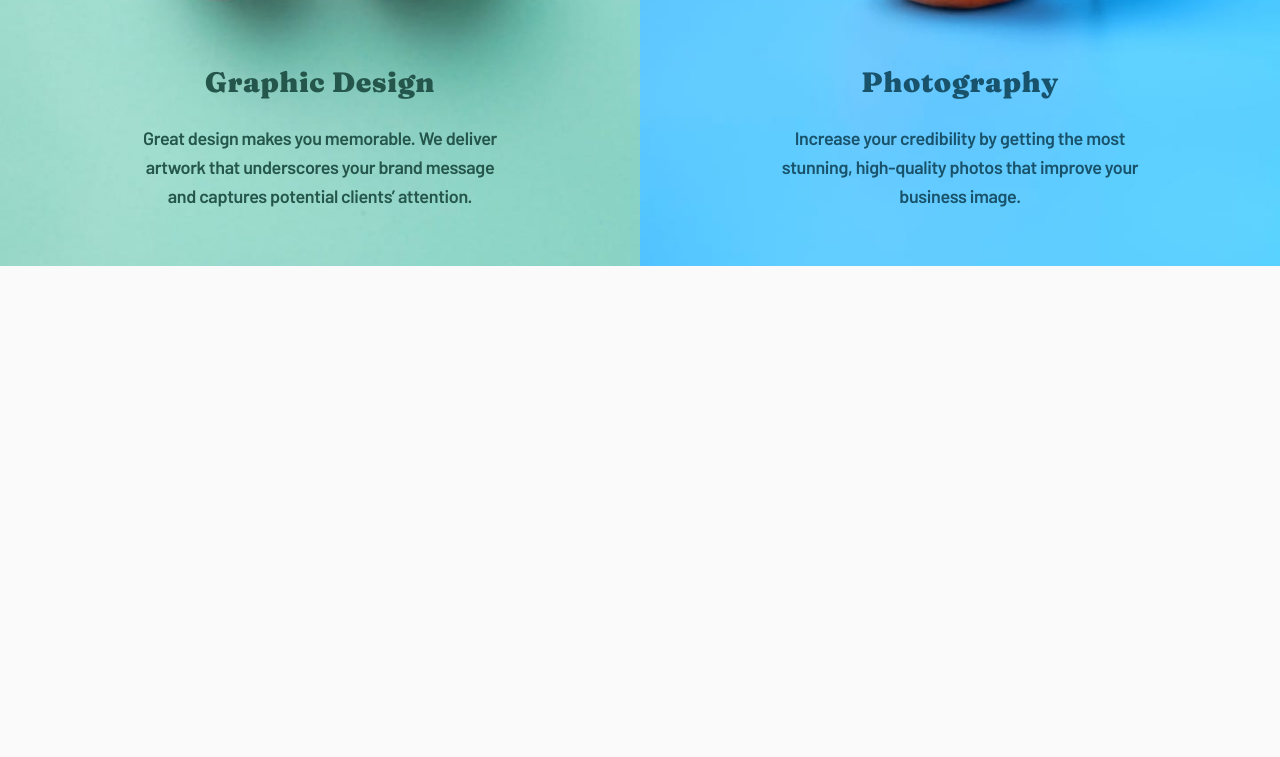
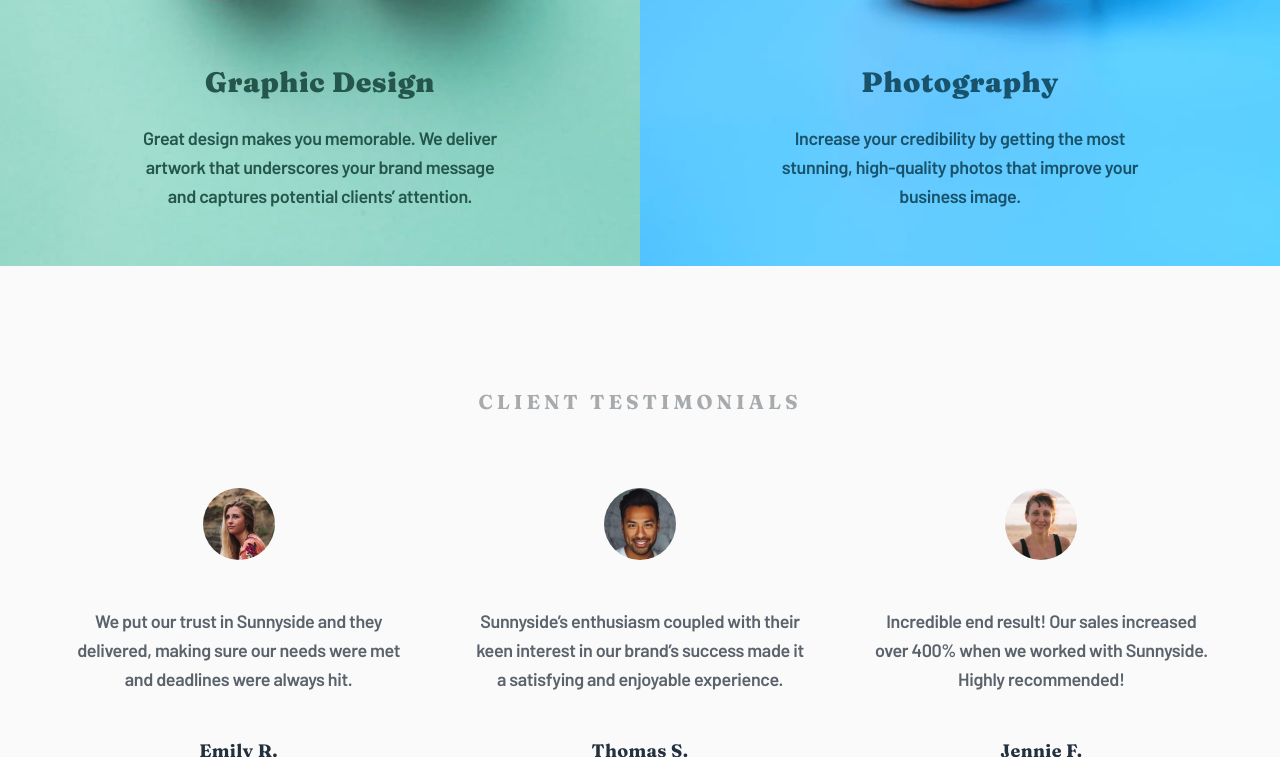
Before and after one commit to AntoineC-dev/sunnyside-agency-landing-page, a website built with Vite: page index.html in a window 1280 px wide. Shown: the part 2043-2800 px from the top of the page. Before the commit the page ends 2309 px from the top, so only its background shows below. Built offline with nearby package versions, Linux system fonts and the light colour scheme.

Commit message:
Build testimonials

```diff
--- a/index.html
+++ b/index.html
@@ -111,6 +111,37 @@
           </div>
         </section>
       </div>
+      <section class="testimonials">
+        <h2 class="testimonials__title">Client Testimonials</h2>
+        <div class="testimonials__inner">
+          <article class="testimonial">
+            <img class="testimonial__avatar" src="./src/assets/image-emily.jpg" alt="Avatar picture of Emily" />
+            <blockquote class="testimonial__quote">
+              We put our trust in Sunnyside and they delivered, making sure our needs were met and deadlines were always
+              hit.
+            </blockquote>
+            <span class="testimonial__name">Emily R.</span>
+            <cite class="testimonial__cite">Marketing Director</cite>
+          </article>
+          <article class="testimonial">
+            <img class="testimonial__avatar" src="./src/assets/image-thomas.jpg" alt="Avatar picture of Thomas" />
+            <blockquote class="testimonial__quote">
+              Sunnyside’s enthusiasm coupled with their keen interest in our brand’s success made it a satisfying and
+              enjoyable experience.
+            </blockquote>
+            <span class="testimonial__name">Thomas S.</span>
+            <cite class="testimonial__cite">Chief Operating Officer</cite>
+          </article>
+          <article class="testimonial">
+            <img class="testimonial__avatar" src="./src/assets/image-jennie.jpg" alt="Avatar picture of Jennie" />
+            <blockquote class="testimonial__quote">
+              Incredible end result! Our sales increased over 400% when we worked with Sunnyside. Highly recommended!
+            </blockquote>
+            <span class="testimonial__name">Jennie F.</span>
+            <cite class="testimonial__cite">Business Owner</cite>
+          </article>
+        </div>
+      </section>
     </main>
     <script type="module" src="/src/main.ts"></script>
   </body>
--- a/src/styles/partials/_typography.scss
+++ b/src/styles/partials/_typography.scss
@@ -16,7 +16,8 @@ h2 {
   color: $clr-neutral-400;
 }
 
-p {
+p,
+blockquote {
   line-height: $lh-loose;
   letter-spacing: $ls-body;
 }
--- a/src/styles/styles.scss
+++ b/src/styles/styles.scss
@@ -223,7 +223,7 @@ body {
   .feature {
     padding: 4rem 1.5rem;
     width: 100%;
-    max-width: 28rem;
+    max-width: 30rem;
     text-align: center;
     margin-inline: auto;
 
@@ -316,3 +316,71 @@ body {
     }
   }
 }
+
+.testimonials {
+  padding: 4rem 1.5rem;
+
+  &__title {
+    margin-bottom: 4rem;
+    font-size: $fs-md;
+    letter-spacing: $ls-black;
+    font-weight: $fw-heading-bold;
+    color: $clr-neutral-100;
+    text-transform: uppercase;
+    text-align: center;
+  }
+
+  &__inner {
+    display: flex;
+    flex-direction: column;
+    gap: 4rem;
+  }
+
+  @media (min-width: $screen-lg) {
+    padding-block: clamp(4rem, calc(-10.77rem + 23.08vw), 10rem);
+
+    &__title {
+      margin-bottom: clamp(4rem, calc(1.54rem + 3.85vw), 5rem);
+    }
+
+    &__inner {
+      flex-direction: row;
+      justify-content: center;
+    }
+  }
+}
+
+.testimonial {
+  display: flex;
+  flex-direction: column;
+  align-items: center;
+
+  &__avatar {
+    width: 4.5rem;
+    border-radius: 50%;
+  }
+
+  &__quote {
+    max-width: 33ch;
+    margin-block: 2rem;
+    text-align: center;
+    color: $clr-neutral-300;
+
+    @media (min-width: $screen-lg) {
+      margin-block: clamp(2rem, calc(-1.69rem + 5.77vw), 3.5rem);
+    }
+  }
+
+  &__name {
+    margin-bottom: 1rem;
+    font-family: $ff-heading;
+    letter-spacing: $ls-heading;
+    color: $clr-neutral-400;
+  }
+
+  &__cite {
+    color: $clr-neutral-100;
+    font-size: $fs-xs;
+    font-style: normal;
+  }
+}
```
Also changed, not shown: src/assets/image-emily.jpg (added), src/assets/image-jennie.jpg (added), src/assets/image-thomas.jpg (added).
